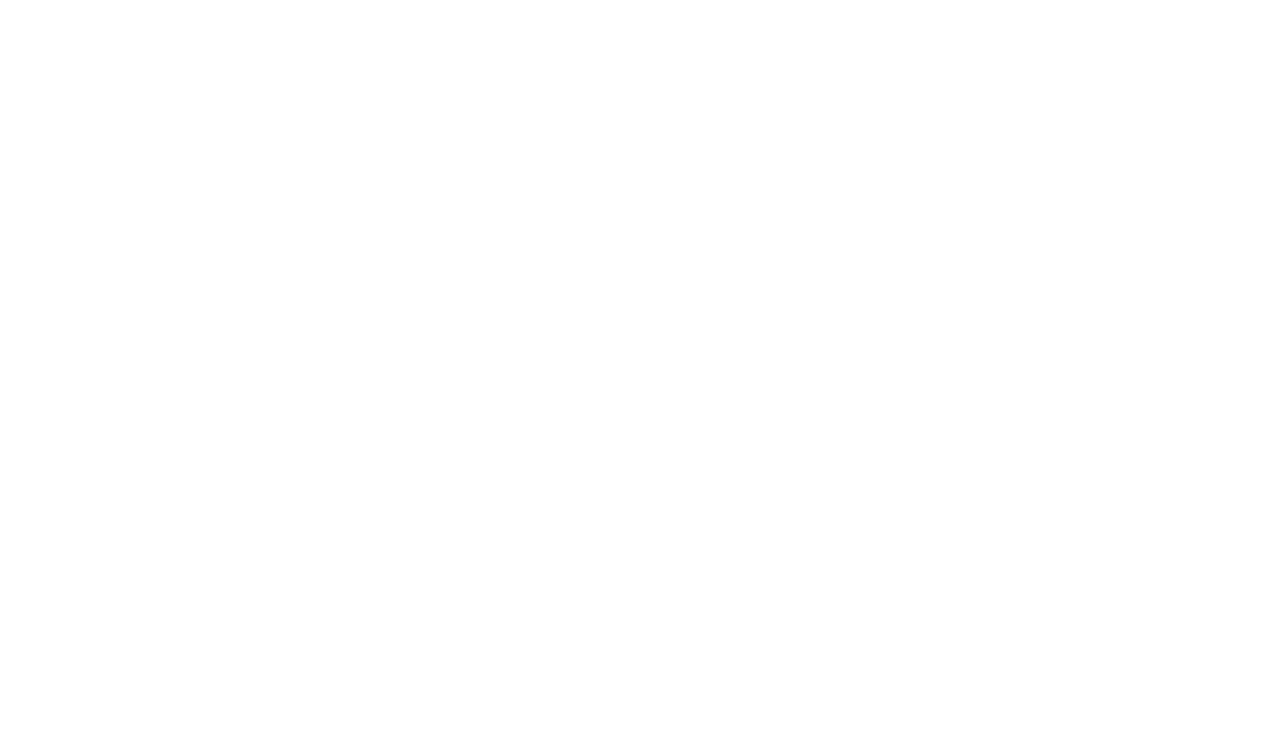
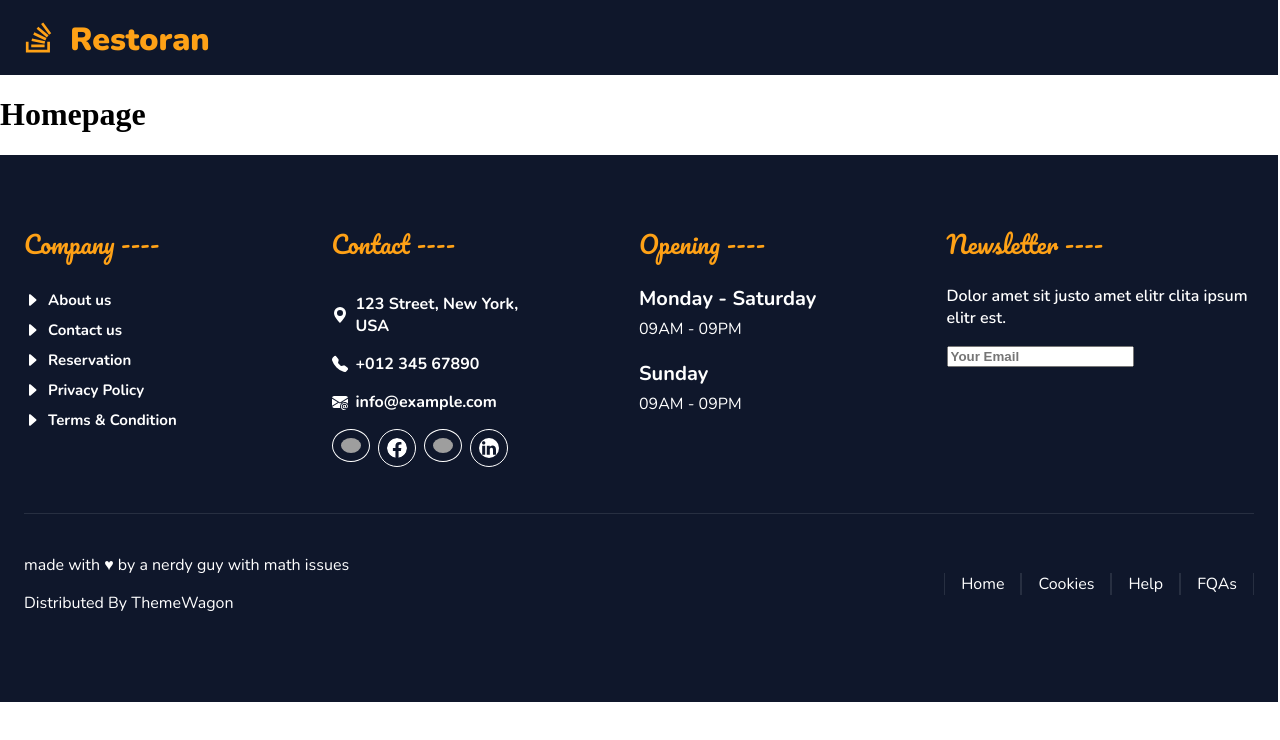
Before and after one commit to marcospinelli7/dojo-exercise-restaurant, a React (Create React App) app: page / in a window 1280 px wide. Shown: the top 740 px of the page. Built offline with nearby package versions, Linux system fonts and the light colour scheme; grey boxes are pictures that could not be loaded; the HTML template or start-up script is replaced by a standard one.

Commit message:
Minor Changes

```diff
--- a/src/App.js
+++ b/src/App.js
@@ -1,10 +1,14 @@
 import React from "react";
+//components
+import { PageLayout } from "./components";
 
 
 function App() {
   return (
     <div className="App">
-
+      <PageLayout>
+        <h1>Homepage</h1>
+      </PageLayout>
     </div>
   );
 }
--- a/src/index.css
+++ b/src/index.css
@@ -14,6 +14,9 @@
 }
 body {
   margin: 0;
-  -webkit-font-smoothing: antialiased;
-  -moz-osx-font-smoothing: grayscale;
+  padding: 0;
+  box-sizing: border-box;
 }
+a {
+  text-decoration: none;
+}
```
